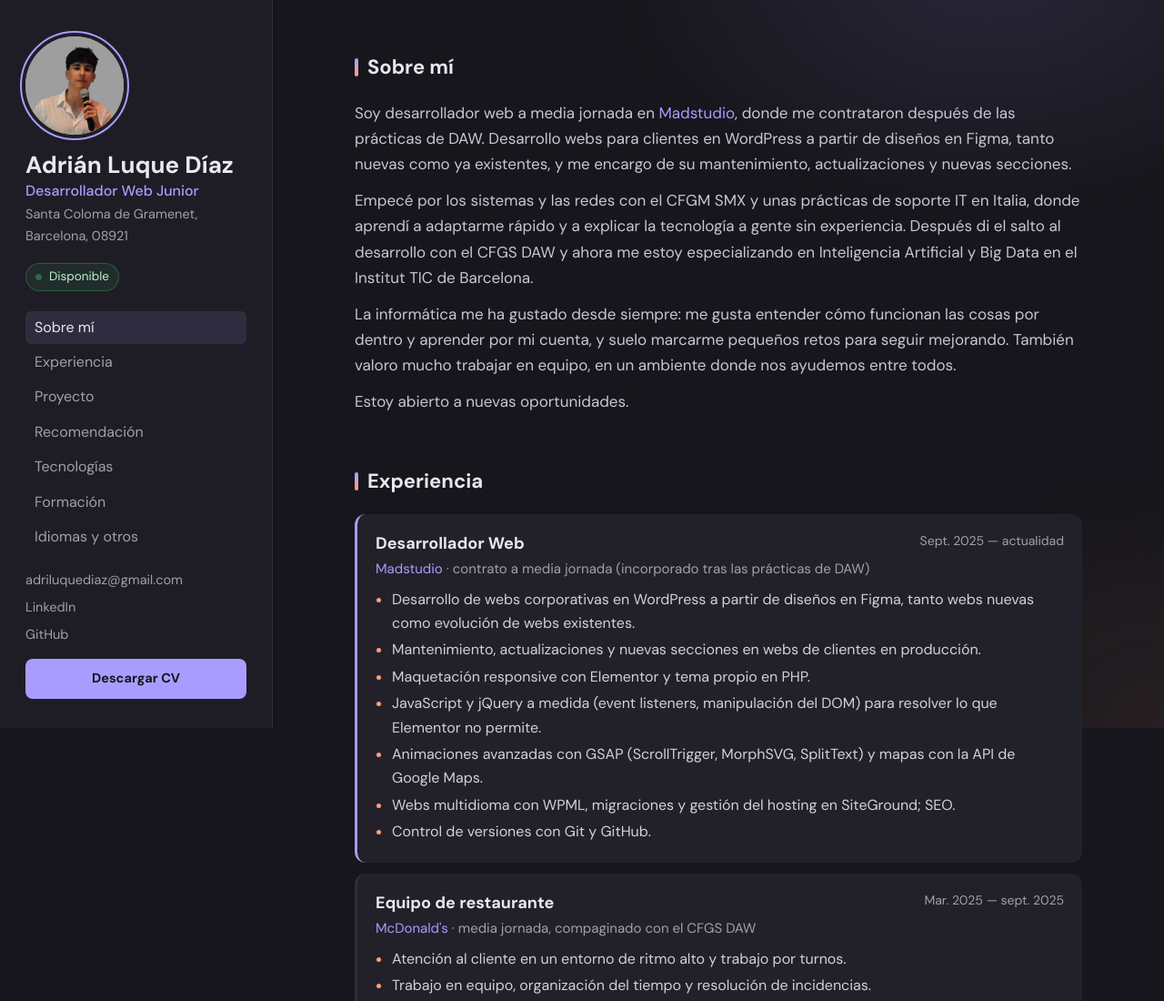
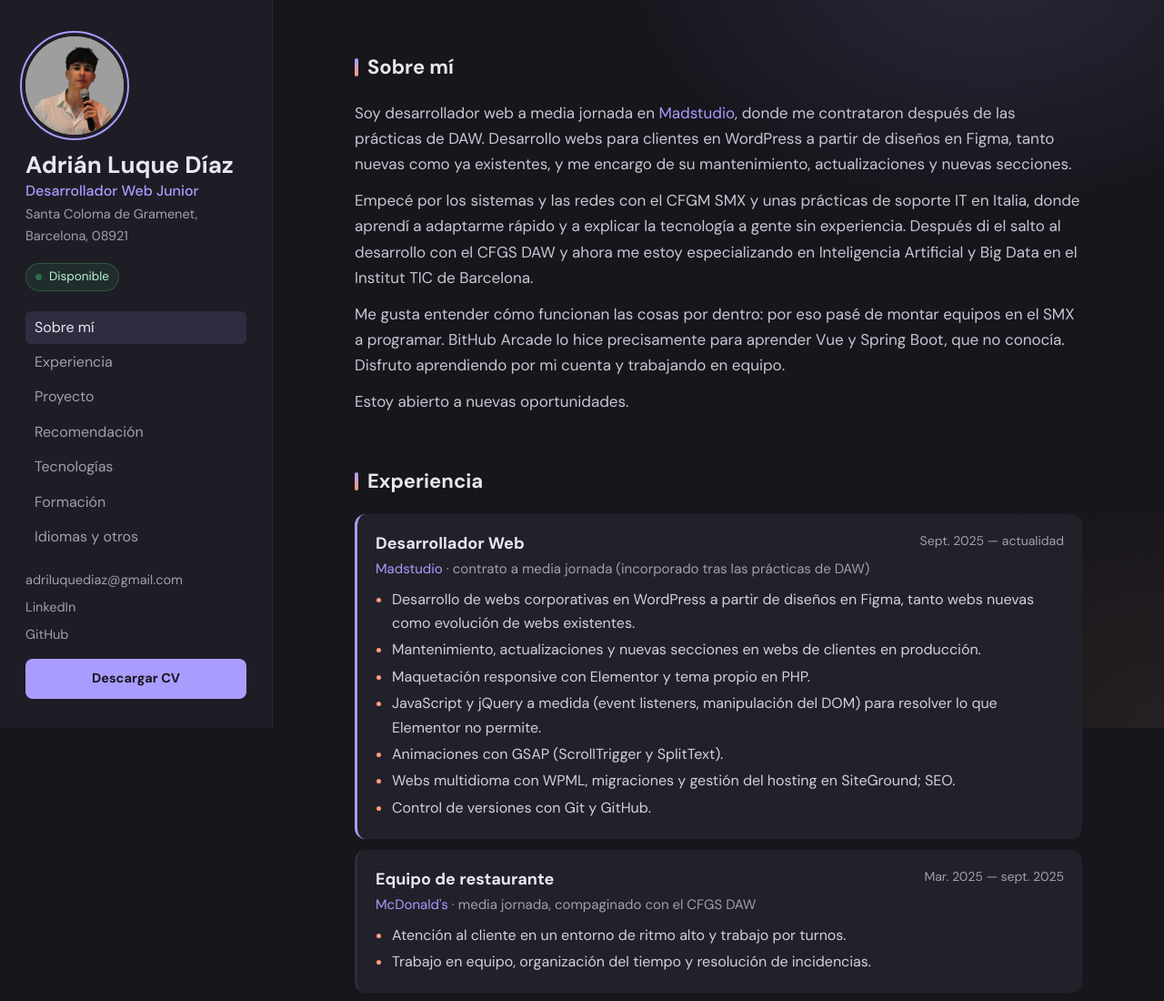
Before and after one commit to AdrianLuqueDiaz/webCV, a plain HTML site: page index.html in a window 1280 px wide. Shown: the top 1100 px of the page at 91% size. Drawn offline with Linux system fonts and the light colour scheme.

Commit message:
Add files via upload

```diff
--- a/index.html
+++ b/index.html
@@ -144,7 +144,7 @@
       <h2>Sobre mí</h2>
       <p class="lead">Soy desarrollador web a media jornada en <a class="ms" href="https://madstudio.es/" target="_blank" rel="noopener">Madstudio</a>, donde me contrataron después de las prácticas de DAW. Desarrollo webs para clientes en WordPress a partir de diseños en Figma, tanto nuevas como ya existentes, y me encargo de su mantenimiento, actualizaciones y nuevas secciones.</p>
       <p class="lead">Empecé por los sistemas y las redes con el CFGM SMX y unas prácticas de soporte IT en Italia, donde aprendí a adaptarme rápido y a explicar la tecnología a gente sin experiencia. Después di el salto al desarrollo con el CFGS DAW y ahora me estoy especializando en Inteligencia Artificial y Big Data en el Institut TIC de Barcelona.</p>
-      <p class="lead">La informática me ha gustado desde siempre: me gusta entender cómo funcionan las cosas por dentro y aprender por mi cuenta, y suelo marcarme pequeños retos para seguir mejorando. También valoro mucho trabajar en equipo, en un ambiente donde nos ayudemos entre todos.</p>
+      <p class="lead">Me gusta entender cómo funcionan las cosas por dentro: por eso pasé de montar equipos en el SMX a programar. BitHub Arcade lo hice precisamente para aprender Vue y Spring Boot, que no conocía. Disfruto aprendiendo por mi cuenta y trabajando en equipo.</p>
       <p class="lead">Estoy abierto a nuevas oportunidades.</p>
     </section>
 
@@ -158,7 +158,7 @@
           <li>Mantenimiento, actualizaciones y nuevas secciones en webs de clientes en producción.</li>
           <li>Maquetación responsive con Elementor y tema propio en PHP.</li>
           <li>JavaScript y jQuery a medida (event listeners, manipulación del DOM) para resolver lo que Elementor no permite.</li>
-          <li>Animaciones avanzadas con GSAP (ScrollTrigger, MorphSVG, SplitText) y mapas con la API de Google Maps.</li>
+          <li>Animaciones con GSAP (ScrollTrigger y SplitText).</li>
           <li>Webs multidioma con WPML, migraciones y gestión del hosting en SiteGround; SEO.</li>
           <li>Control de versiones con Git y GitHub.</li>
         </ul>
```
Also changed, not shown: preview.png.
